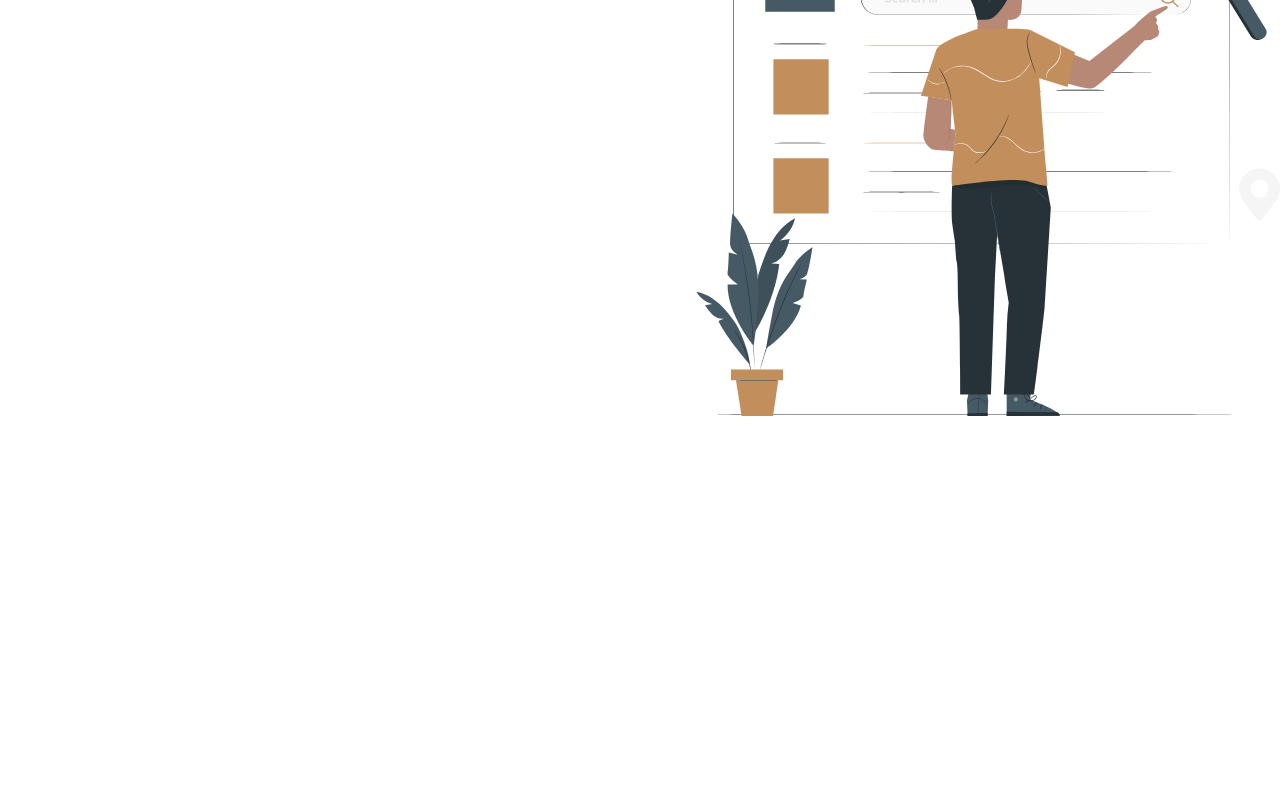
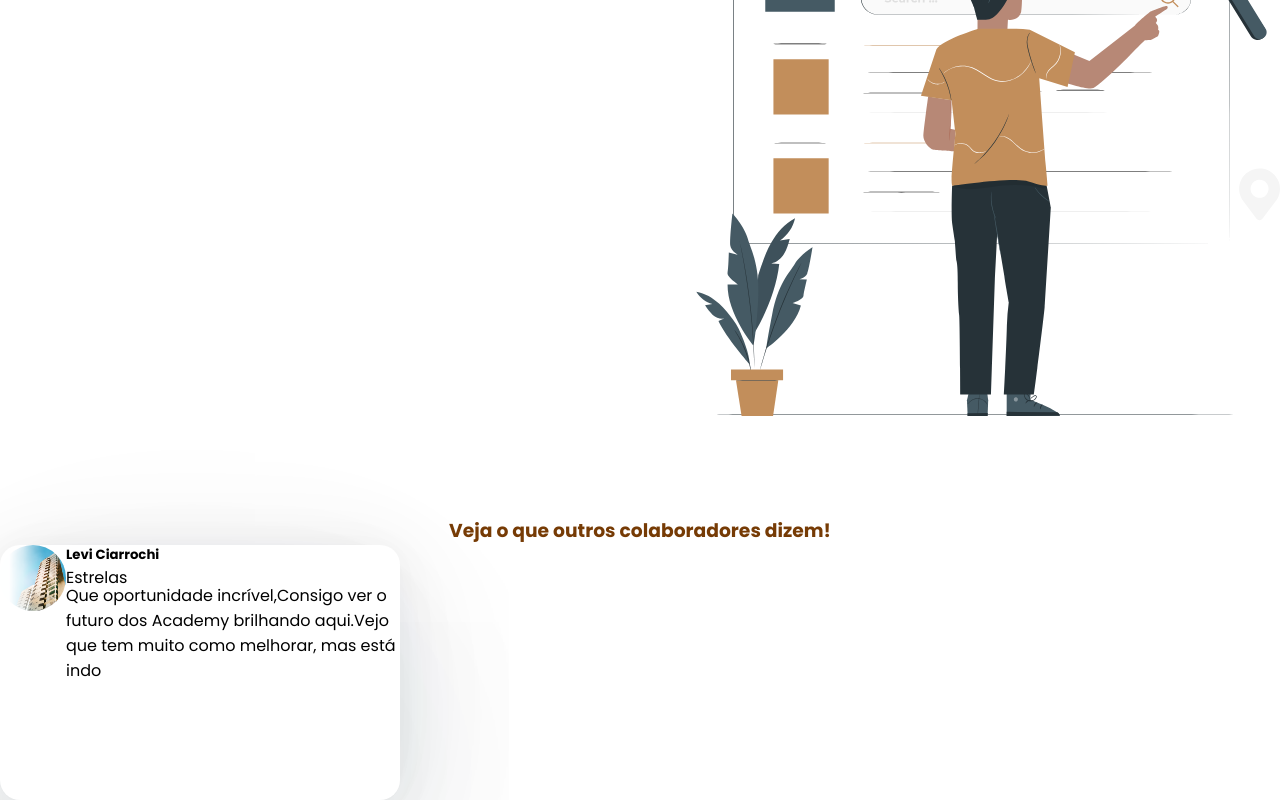
Before and after one commit to charlenefialho/GcbAcademyWebsite, a Next.js app: page / in a window 1280 px wide. Shown: the part 1919-2719 px from the top of the page. Before the commit the page ends 2361 px from the top, so only its background shows below. Built offline with nearby package versions, Linux system fonts and the light colour scheme.

Commit message:
wip: cards of reviewrs

```diff
--- a/src/app/components/Reviews/Reviews.styles.tsx
+++ b/src/app/components/Reviews/Reviews.styles.tsx
@@ -1 +1,66 @@
 import { styled } from "styled-components";
+import Image from "next/image";
+
+export const DivAvatar = styled.div`
+
+`
+
+export const ContainerReviews = styled.section`
+  margin-top: 90px;
+
+  @media (max-width: 768px) {
+    width: 100%;
+    margin-left: 2vw;
+    margin-right: 2vw;
+    display: flex;
+    align-items: center;
+    flex-direction: column;
+  }
+`;
+
+export const TitleReviews = styled.h3`
+  color: var(--beige-800);
+  text-align: center;
+  font-family: inherit;
+  font-style: normal;
+  font-weight: 700;
+  line-height: normal;
+
+  @media (max-width: 768px) {
+    font-size: 1rem;
+    margin-left: 2vw;
+    margin-right: 2vw;
+  }
+`;
+export const ContainerCard = styled.section`
+  width: 400px;
+  height: 255px;
+  display: flex;
+
+  border-radius: 20px;
+  background: #fff;
+  box-shadow: 0px 2.794929027557373px 27.75286293029785px 0px
+      rgba(41, 50, 65, 0.02),
+    0px 6.7166032791137695px 52.79621124267578px 0px rgba(41, 50, 65, 0.03),
+    0px 12.646767616271973px 77.73407745361328px 0px rgba(41, 50, 65, 0.04),
+    0px 22.55967140197754px 107.91031646728516px 0px rgba(41, 50, 65, 0.05),
+    0px 42.19538497924805px 157.30630493164062px 0px rgba(41, 50, 65, 0.06),
+    0px 101px 302px 0px rgba(41, 50, 65, 0.08);
+`;
+
+
+export const AvatarCard = styled(Image)`
+    width: 66px;
+    height: 66px;
+    border-radius: 66px;
+
+`
+
+export const DivContent = styled.div`
+
+`
+
+export const DivStar = styled.div`
+    width: 98px;
+    height: 18px;
+`
--- a/src/app/components/Reviews/Reviews.tsx
+++ b/src/app/components/Reviews/Reviews.tsx
@@ -1,5 +1,31 @@
-export function Reviews(){
-    return(
-        <></>
-    );
+import {
+    AvatarCard,
+  ContainerCard,
+  ContainerReviews,
+  DivAvatar,
+  DivContent,
+  DivStar,
+  TitleReviews,
+} from "./Reviews.styles";
+
+import imgTeste from "../../assets/img/bgImage.png"
+
+export function Reviews() {
+  return (
+    <ContainerReviews>
+      <TitleReviews>Veja o que outros colaboradores dizem!</TitleReviews>
+      <ContainerCard>
+        <DivAvatar>
+            <AvatarCard src={imgTeste} alt=""/>
+        </DivAvatar>
+        <DivContent>
+            <h5>Levi Ciarrochi</h5>
+            <DivStar>Estrelas</DivStar>
+            <p>Que oportunidade incrível,Consigo ver o futuro dos
+            Academy brilhando aqui.Vejo que tem muito como
+            melhorar, mas está indo</p>
+        </DivContent>
+      </ContainerCard>
+    </ContainerReviews>
+  );
 }
--- a/src/app/page.tsx
+++ b/src/app/page.tsx
@@ -2,6 +2,7 @@
 
 import { Introduction } from "./components/Introduction/Introduction";
 import { Jornada } from "./components/Jornadas/Jornadas";
+import { Reviews } from "./components/Reviews/Reviews";
 import { SobreNos } from "./components/SobreNos/SobreNos";
 
 
@@ -12,6 +13,7 @@ export default function Home() {
       <Introduction/>
       <Jornada/>
       <SobreNos/>
+      <Reviews/>
     </>
   );
 }
```
